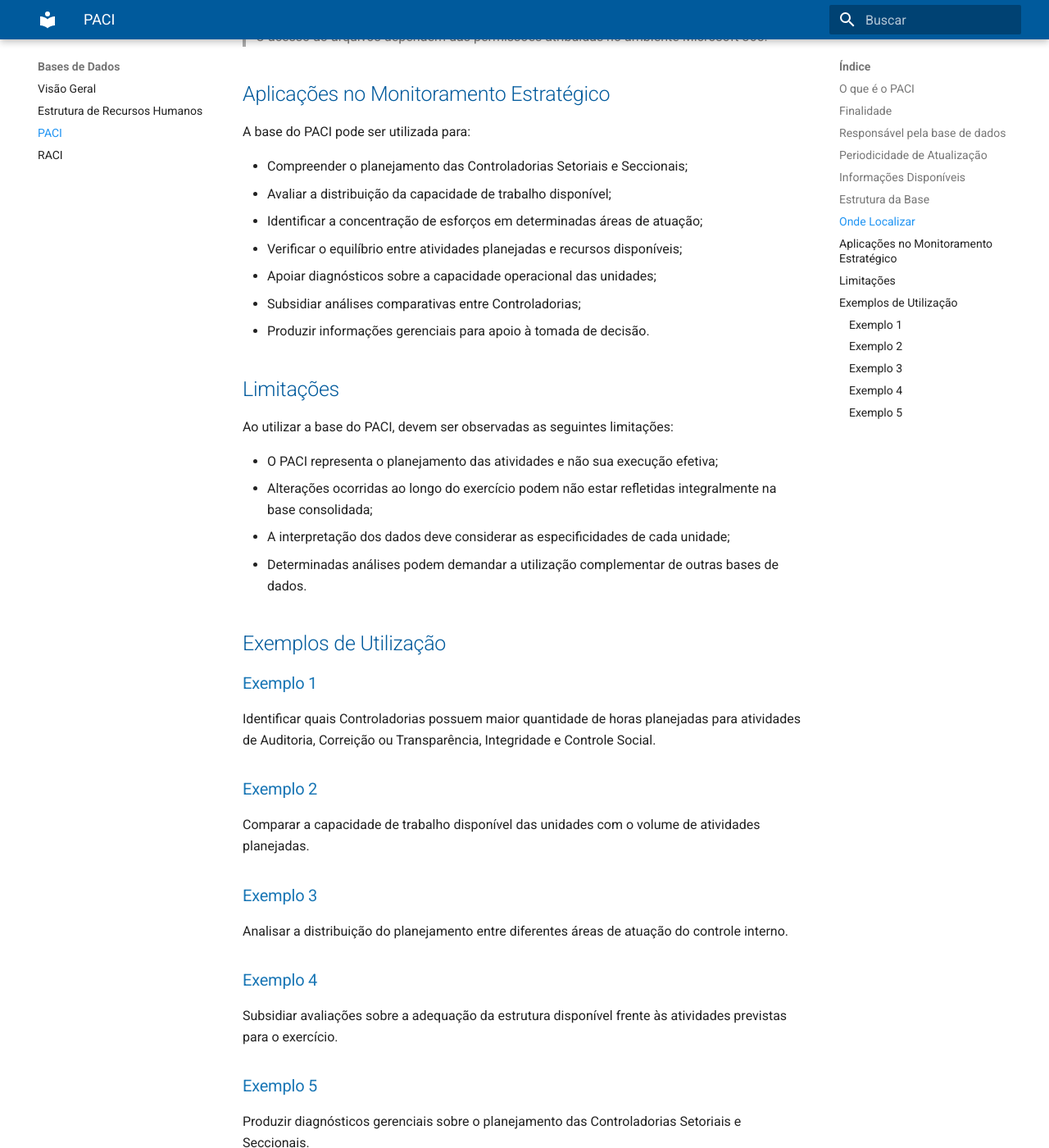
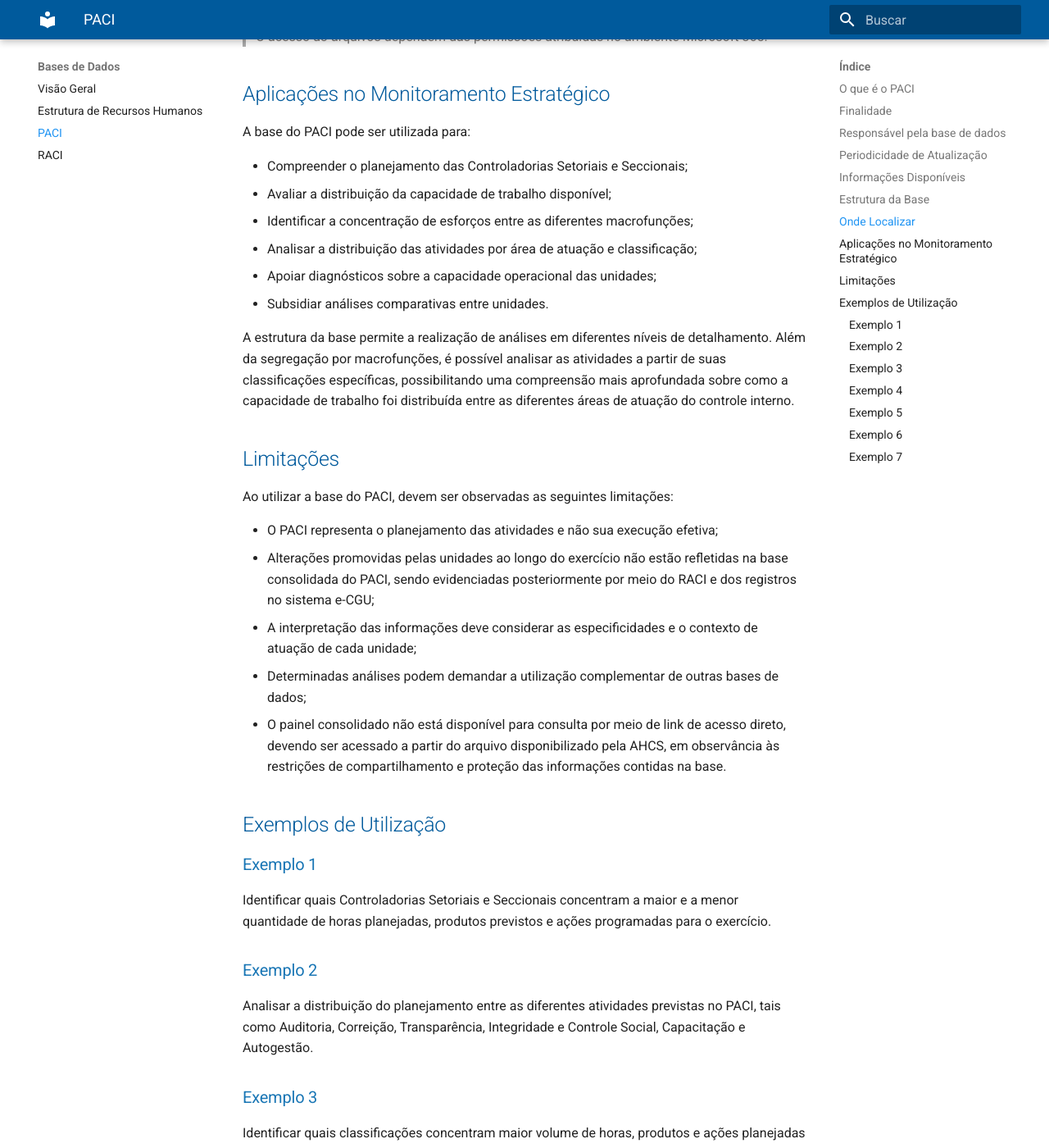
Before and after one commit to CGEMG-AHCS/guia-monitoramento-estrategico, an MkDocs documentation site: the page built from docs/bases-dados/paci.md, in a window 1280 px wide and 1400 px high, scrolled down 2111 px. Shown: the whole window at 82% size. Built offline with MkDocs 1.6.1 and Material for MkDocs 9.7.7, drawn with Linux system fonts in a browser that asks for light colours; some of the changed text lies outside the part shown.

Commit message:
Update paci.md

```diff
--- a/docs/bases-dados/paci.md
+++ b/docs/bases-dados/paci.md
@@ -44,7 +44,7 @@
 
 ## Onde Localizar
 
-PACI/2026 individuais--> SEI --> Acompanhamento Especial --> PACI 2026
+PACI/2026 individuais --> SEI --> Acompanhamento Especial --> PACI 2026
 
 📊 [Planilha consolidada dos PACI 2026](https://cecad365.sharepoint.com/:x:/r/sites/HarmonizaoCGE/Documentos%20Compartilhados/General/1%20-%20Coordenar%20Planejamento%20Anual%20Cset-Csec/Paci%202026/Consolida%C3%A7%C3%A3o%20do%20Paci%202026/01%20Consolida%C3%A7%C3%A3o%20Paci%202026_painel.xlsx?d=wd4ab5f25c8d34477bd95baa9c697f519&csf=1&web=1&e=sOTDue)
 
@@ -59,39 +59,49 @@
 
 - Compreender o planejamento das Controladorias Setoriais e Seccionais;
 - Avaliar a distribuição da capacidade de trabalho disponível;
-- Identificar a concentração de esforços em determinadas áreas de atuação;
-- Verificar o equilíbrio entre atividades planejadas e recursos disponíveis;
+- Identificar a concentração de esforços entre as diferentes macrofunções;
+- Analisar a distribuição das atividades por área de atuação e classificação;
 - Apoiar diagnósticos sobre a capacidade operacional das unidades;
-- Subsidiar análises comparativas entre Controladorias;
-- Produzir informações gerenciais para apoio à tomada de decisão.
+- Subsidiar análises comparativas entre unidades.
+
+A estrutura da base permite a realização de análises em diferentes níveis de detalhamento. Além da segregação por macrofunções, é possível analisar as atividades a partir de suas classificações específicas, possibilitando uma compreensão mais aprofundada sobre como a capacidade de trabalho foi distribuída entre as diferentes áreas de atuação do controle interno.
 
 ## Limitações
 
 Ao utilizar a base do PACI, devem ser observadas as seguintes limitações:
 
 - O PACI representa o planejamento das atividades e não sua execução efetiva;
-- Alterações ocorridas ao longo do exercício podem não estar refletidas integralmente na base consolidada;
-- A interpretação dos dados deve considerar as especificidades de cada unidade;
-- Determinadas análises podem demandar a utilização complementar de outras bases de dados.
+- Alterações promovidas pelas unidades ao longo do exercício não estão refletidas na base consolidada do PACI, sendo evidenciadas posteriormente por meio do RACI e dos registros no sistema e-CGU;
+- A interpretação das informações deve considerar as especificidades e o contexto de atuação de cada unidade;
+- Determinadas análises podem demandar a utilização complementar de outras bases de dados;
+- O painel consolidado não está disponível para consulta por meio de link de acesso direto, devendo ser acessado a partir do arquivo disponibilizado pela AHCS, em observância às restrições de compartilhamento e proteção das informações contidas na base.
 
 ## Exemplos de Utilização
 
 ### Exemplo 1
 
-Identificar quais Controladorias possuem maior quantidade de horas planejadas para atividades de Auditoria, Correição ou Transparência, Integridade e Controle Social.
+Identificar quais Controladorias Setoriais e Seccionais concentram a maior e a menor quantidade de horas planejadas, produtos previstos e ações programadas para o exercício.
 
 ### Exemplo 2
 
-Comparar a capacidade de trabalho disponível das unidades com o volume de atividades planejadas.
+Analisar a distribuição do planejamento entre as diferentes atividades previstas no PACI, tais como Auditoria, Correição, Transparência, Integridade e Controle Social, Capacitação e Autogestão.
 
 ### Exemplo 3
 
-Analisar a distribuição do planejamento entre diferentes áreas de atuação do controle interno.
+Identificar quais classificações concentram maior volume de horas, produtos e ações planejadas dentro de determinada macrofunção.
 
 ### Exemplo 4
 
-Subsidiar avaliações sobre a adequação da estrutura disponível frente às atividades previstas para o exercício.
+Comparar o perfil de planejamento entre diferentes unidades, identificando áreas de maior concentração de esforços e características predominantes de atuação.
 
 ### Exemplo 5
 
-Produzir diagnósticos gerenciais sobre o planejamento das Controladorias Setoriais e Seccionais.
+Analisar como a capacidade de trabalho disponível foi distribuída entre atividades, classificações e ações planejadas.
+
+### Exemplo 6
+
+Identificar ações específicas planejadas por determinada unidade, incluindo sua classificação, quantidade de produtos previstos e horas planejadas para execução.
+
+### Exemplo 7
+
+Produzir diagnósticos gerenciais sobre o planejamento das Controladorias Setoriais e Seccionais, identificando tendências, prioridades institucionais e oportunidades de aperfeiçoamento.
```
